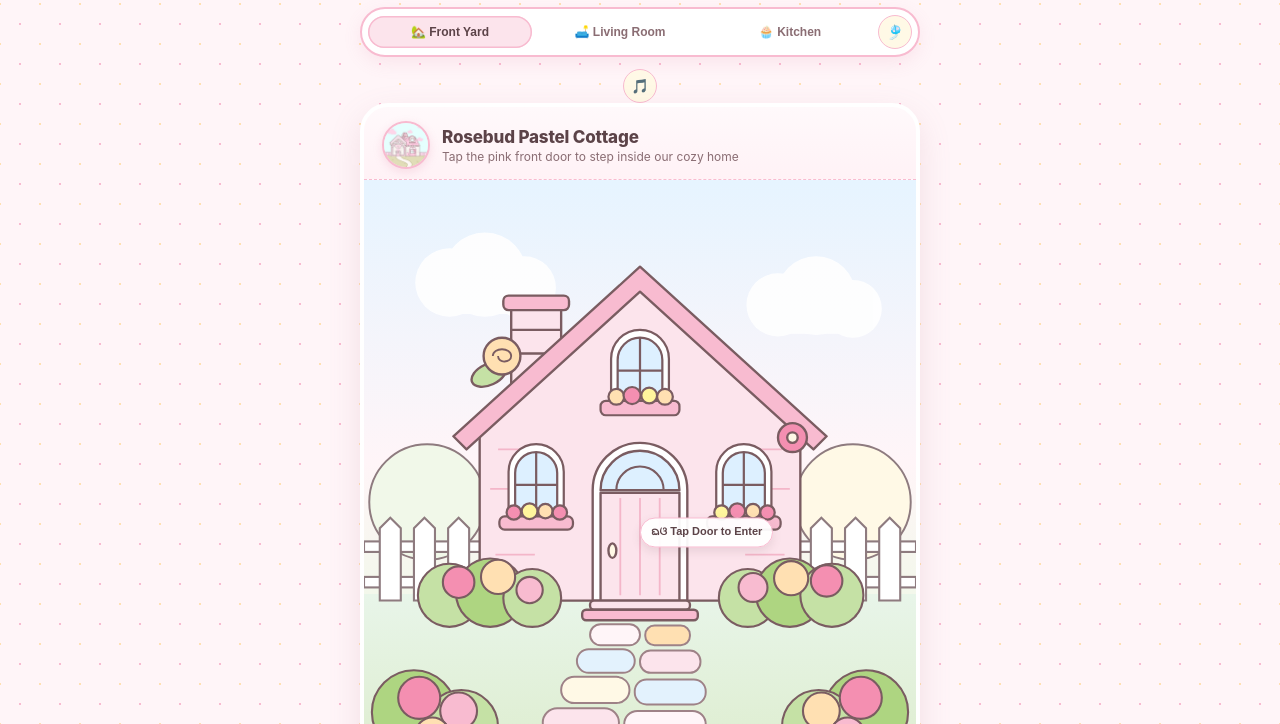
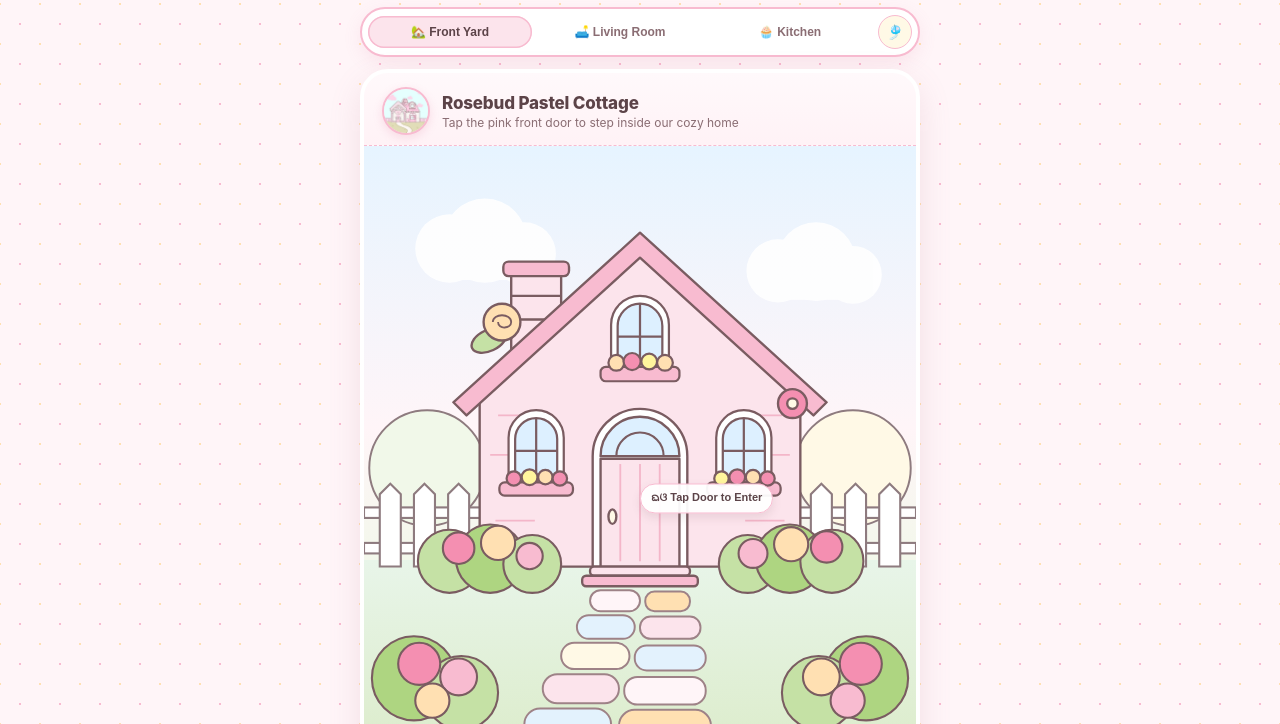
Before and after one commit to yeriverie/Mochi-and-boba-atelier, a plain HTML site: page index.html in a window 1280 px wide. Shown: the part 76-800 px from the top of the page. Drawn offline with Linux system fonts and the light colour scheme.

Commit message:
Update index.html

```diff
--- a/index.html
+++ b/index.html
@@ -552,10 +552,7 @@
       🎐
     </button>
   </nav>
-<audio id="bgMusic" src="bg-music.mp3" autoplay loop preload="auto"></audio>
-
-
-  <button type="button" class="sound-btn" id="musicToggle" onclick="toggleMusic()" title="Toggle Background Music">🎵</button>
+<audio id="bgMusic" src="bgm.mp3" autoplay loop preload="auto"></audio>
 
   <!-- =========================================================================
        MAIN DOLLHOUSE STAGE
@@ -1486,6 +1483,8 @@
         "'": "&#39;"
       }[ch]));
     }
+
+
       const bgMusic = document.getElementById("bgMusic");
 let musicEnabled = true;
 if (bgMusic) bgMusic.volume = 0.35;
@@ -1494,19 +1493,18 @@ document.addEventListener("pointerdown", () => {
   if (bgMusic && musicEnabled) bgMusic.play().catch(() => {});
 }, { once: true });
 
-function toggleMusic() {
-  if (!bgMusic) return;
-  musicEnabled = !musicEnabled;
-  const btn = document.getElementById("musicToggle");
-  if (btn) btn.textContent = musicEnabled ? "🎵" : "🔇";
-  if (musicEnabled) {
+const bgMusic = document.getElementById("bgMusic");
+if (bgMusic) {
+  bgMusic.volume = 0.35;
+  bgMusic.play().catch(() => {});
+}
+
+document.addEventListener("pointerdown", () => {
+  if (bgMusic && bgMusic.paused) {
     bgMusic.play().catch(() => {});
-    showToast("🎵 Background music ON");
-  } else {
-    bgMusic.pause();
-    showToast("🔇 Background music paused");
   }
-}
+}, { once: true });
+
 
   </script>
 </body>
```
